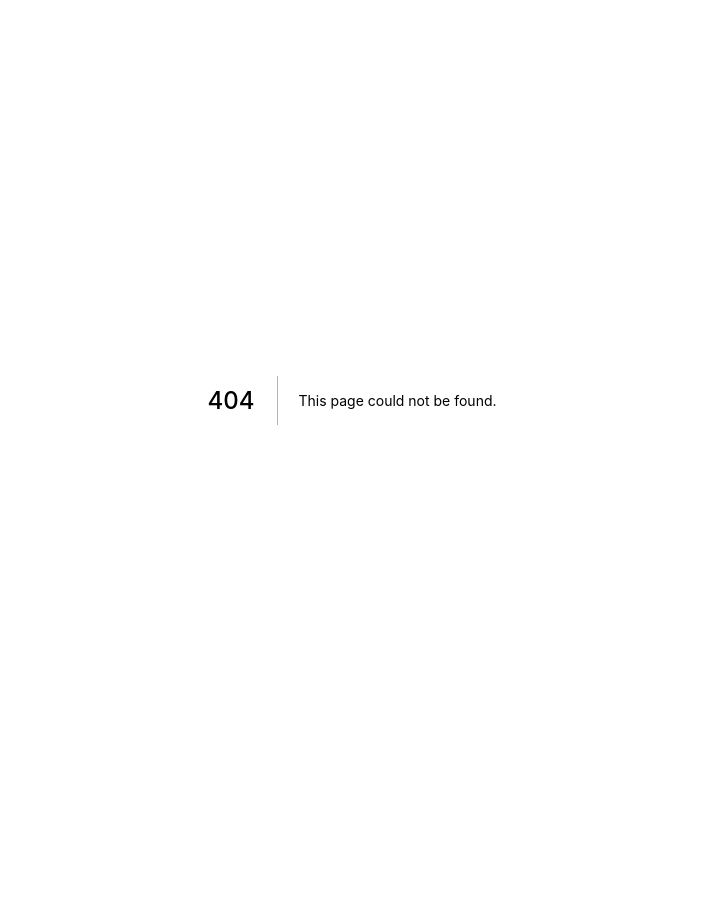
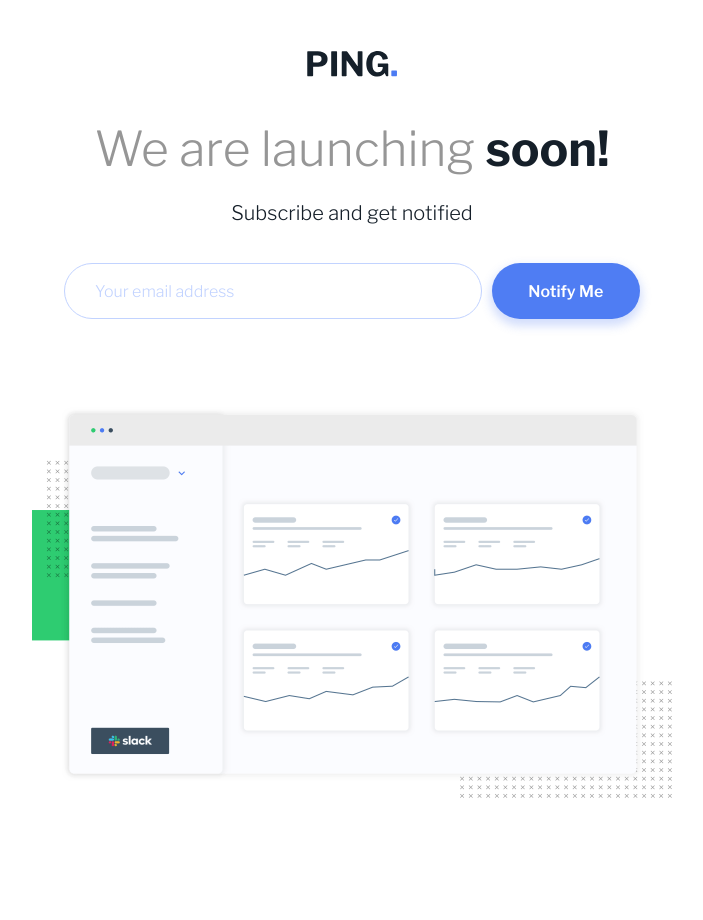
Before and after one commit to tloyan/frontendmentor, a Next.js app: page /ping-coming-soon-page in a window 1280 px wide. Before the commit this address had no page. Shown: the top 920 px of the page, without its empty margins (288-991 px from the left). Before the commit the page ends 800 px from the top, so only its background shows below. Built offline with nearby package versions, Linux system fonts and the light colour scheme.

Commit message:
commit ping-coming-soon-page

```diff
--- /dev/null
+++ b/components/ping-coming-soon-page/index.js
@@ -0,0 +1,64 @@
+import { Formik } from 'formik';
+import * as Yup from 'yup';
+import { FontAwesomeIcon } from '@fortawesome/react-fontawesome'
+import { faTwitter, faFacebookF, faInstagram } from '@fortawesome/free-brands-svg-icons';
+
+import Logo from '../../public/ping-coming-soon-page/logo.svg';
+
+import style from './style.module.css';
+
+const PingComingSoonPageComponent = () => (
+  <div className={style.container}>
+    <div className={style.container_centered}>
+      <div className={style.header_container}>
+        <div className={style.logo_container}><Logo /></div>
+        <h1 className={style.title}>We are launching <span>soon!</span></h1>
+        <p className={style.text}>Subscribe and get notified</p>
+        <Formik
+          initialValues={{ email: '' }}
+          validationSchema={
+            Yup.object().shape({
+              email: Yup.string().email('Please provide a valid email address').required('Please provide a valid email address')
+            })
+          }
+        >
+          {
+            ({ values, errors, touched, handleChange, handleBlur, handleSubmit, isSubmitting }) => (
+              <form className={style.form} onSubmit={handleSubmit}>
+                <div className={style.input_wrapper}>
+                  <input
+                    type='text'
+                    name='email'
+                    placeholder='Your email address'
+                    value={values.email}
+                    onChange={handleChange}
+                    onBlur={handleBlur}
+                    className={touched.email && errors.email && style.input_error}
+                  />
+                  { touched.email && errors.email && <p className={style.error_message}>{errors.email}</p> }
+                </div>
+                <button type='submit' disabled={isSubmitting}>Notify Me</button>
+              </form>
+            )
+          }
+        </Formik>
+      </div>
+
+      <div className={style.illustration_image_wrapper}><img src='/ping-coming-soon-page/illustration-dashboard.png' /></div>
+      <div className={style.share_container}>
+        <button>
+          <FontAwesomeIcon icon={faFacebookF} />
+        </button>
+        <button>
+          <FontAwesomeIcon icon={faTwitter} />
+        </button>
+        <button>
+          <FontAwesomeIcon icon={faInstagram} />
+        </button>
+      </div>
+      <p className={style.copyright_text}>© Copyright Ping. All rights reserved.</p>
+    </div>
+  </div>
+);
+
+export default PingComingSoonPageComponent;
--- /dev/null
+++ b/components/ping-coming-soon-page/style.module.css
@@ -0,0 +1,232 @@
+.container {
+  --primary-blue: hsl(223, 87%, 63%);
+
+  --secondary-pale-blue: hsl(223, 100%, 88%);
+  --secondary-light-red: hsl(354, 100%, 66%);
+
+  --neutral-gray: hsl(0, 0%, 59%);
+  --neutral-very-dark-blue: hsl(209, 33%, 12%);
+
+  --font-family: 'Libre Franklin', sans-serif;
+  --font-size: 20px;
+
+  --weight-light: 300;
+  --weight-semi-bold: 600;
+  --weight-bold: 700;
+
+  font-family: var(--font-family);
+  font-size: var(--font-size);
+  font-weight: var(--weight-light);
+
+  display: flex;
+  flex-direction: column;
+  justify-content: center;
+  align-items: center;
+
+  min-height: 100%;
+
+
+  padding-top: 50px;
+  padding-bottom: 30px;
+
+  padding-left: 28px;
+  padding-right: 28px;
+
+  background-color: white;
+}
+
+.container_centered {
+  display: flex;
+  flex-direction: column;
+  justify-content: stretch;
+  align-items: center;
+}
+
+.header_container {
+  width: 90%;
+  display: flex;
+  flex-direction: column;
+  justify-content: center;
+  align-items: center;
+}
+
+
+.logo_container > svg {
+  width: 56px;
+  height: auto;
+}
+
+.title {
+  text-align: center;
+  margin-top: 45px;
+  font-size: 22px;
+  color: var(--neutral-gray);
+}
+
+.title > span {
+  font-weight: var(--weight-bold);
+  color: var(--neutral-very-dark-blue);
+}
+
+.text {
+  margin-top: 30px;
+  font-size: 12px;
+  color: var(--neutral-very-dark-blue);
+}
+
+.form {
+  margin-top: 30px;
+  width: 100%;
+  display: flex;
+  flex-direction: column;
+  justify-content: center;
+  align-items: center;
+}
+
+.input_wrapper {
+  width: 100%;
+}
+
+.input_wrapper > input {
+  width: 100%;
+  height: 40px;
+  padding-left: 30px;
+  font-size: 12px;
+  border: 1px solid var(--secondary-pale-blue);
+  outline: none;
+  border-radius: 20px;
+  color: var(--neutral-very-dark-blue);
+}
+
+.input_wrapper > input.input_error {
+  border: 1px solid var(--secondary-light-red);
+}
+
+.input_wrapper > input::placeholder {
+  color: var(--secondary-pale-blue);
+}
+
+.error_message {
+  padding: 10px;
+  margin-left: 30px;
+  font-size: 10px;
+  font-weight: var(--weight-light);
+  font-style: italic;
+  color: var(--secondary-light-red);
+}
+
+.form > button {
+  margin-top: 10px;
+  width: 100%;
+  height: 40px;
+  font-size: 12px;
+
+  font-weight: var(--weight-semi-bold);
+  text-align: center;
+
+  border: none;
+  outline: none;
+  border-radius: 20px;
+  color: white;
+  background-color: var(--primary-blue);
+
+  box-shadow: 0px 5px 10px 2px hsla(223, 87%, 63%, 25%);
+}
+
+.form > button:active {
+  background-color: hsl(223, 87%, 70%);
+}
+
+.form > button:active {
+  background-color: hsl(223, 87%, 70%);
+  box-shadow: none;
+}
+
+.illustration_image_wrapper {
+  margin-top: 68px;
+}
+
+.illustration_image_wrapper > img {
+  max-width: 100%;
+  height: auto;
+}
+
+.share_container {
+  margin-top: 120px;
+}
+
+.share_container > * + * {
+  margin-left: 13px;
+}
+
+.share_container > button {
+  width: 32px;
+  height: 32px;
+
+  border: 1px solid var(--secondary-pale-blue);
+  outline: none;
+  border-radius: 16px;
+
+  color: var(--primary-blue);
+}
+
+.share_container > button:hover {
+  border: none;
+  color: white;
+  background-color: var(--primary-blue);
+}
+
+.copyright_text {
+  margin-top: 26px;
+  font-size: 10px;
+  color: var(--neutral-gray);
+}
+
+@media(min-width: 800px) {
+  .container_centered {
+    width: 640px;
+    /* width: 46.3%; */ /* This is something for futur experience. Also try margin with percentage for responsive ;) */
+  }
+
+  .logo_container > svg {
+    width: 90px;
+  }
+
+  .title {
+    font-size: 48px;
+  }
+
+  .text {
+    font-size: 20px;
+  }
+
+  .form {
+    margin-top: 40px;
+    flex-direction: row;
+    align-items: flex-start;
+    height: 96px;
+  }
+
+  .input_wrapper > input {
+    height: 56px;
+    border-radius: 28px;
+    font-size: 16px;
+  }
+
+  .form > button {
+    width: 200px;
+    height: 56px;
+    margin: 0px;
+    margin-left: 10px;
+    border-radius: 28px;
+    font-size: 16px;
+  }
+
+  .illustration_image_wrapper {
+    margin-top: 48px;
+  }
+
+  .copyright_text {
+    font-size: 12px;
+  }
+}
--- /dev/null
+++ b/pages/ping-coming-soon-page/index.js
@@ -0,0 +1,16 @@
+import { Fragment } from 'react';
+import Head from 'next/head';
+
+import PingComingSoonPageComponent from '../../components/ping-coming-soon-page';
+
+const PingComingSoonPagePage = () => (
+  <Fragment>
+    <Head>
+      <title>Frontend Mentor | Ping coming soon page</title>
+      <link rel="icon" src="/favicon.ico" />
+    </Head>
+    <PingComingSoonPageComponent />
+  </Fragment>
+)
+
+export default PingComingSoonPagePage;
```
